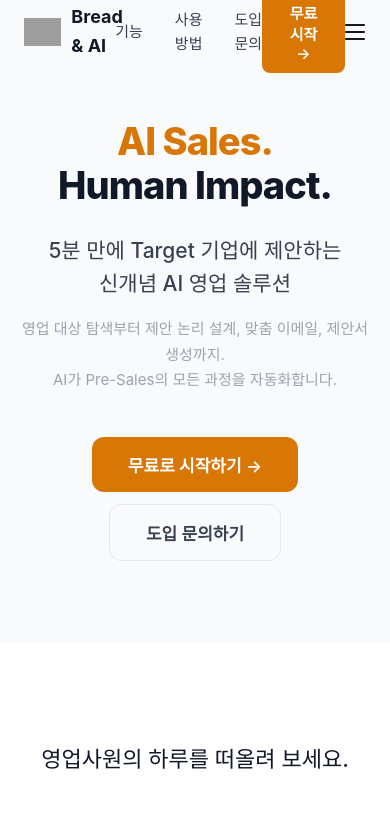
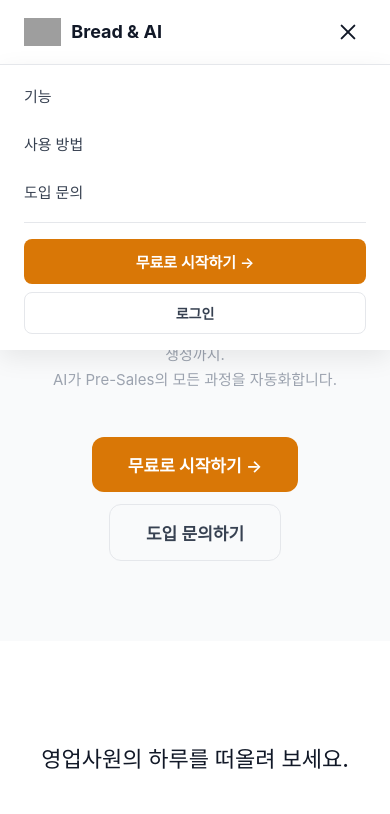
Before and after one commit to breadNai/breadai-landing, a plain HTML site: page index.html in a window 390 px wide. Both pictures are taken after a click on the button "메뉴". Shown: the top 814 px of the page. Drawn offline with Linux system fonts and the light colour scheme; grey boxes are pictures that could not be loaded; a web font is replaced by a local one.

Commit message:
Add files via upload

```diff
--- a/index.html
+++ b/index.html
@@ -59,6 +59,7 @@
     nav {
       position: fixed; top: 0; left: 0; right: 0; z-index: 100;
       padding: 0 24px;
+      background: var(--white);
       transition: all 0.3s ease;
     }
     nav.scrolled {
@@ -103,10 +104,54 @@
     .btn-outline:hover { border-color: var(--charcoal); color: var(--deep-navy); }
     .hamburger {
       display: none; background: none;
-      width: 32px; height: 32px;
+      width: 36px; height: 36px;
       flex-direction: column; justify-content: center; align-items: center; gap: 5px;
+      position: relative; z-index: 101;
     }
-    .hamburger span { display: block; width: 20px; height: 2px; background: var(--deep-navy); border-radius: 2px; }
+    .hamburger span {
+      display: block; width: 20px; height: 2px; background: var(--deep-navy); border-radius: 2px;
+      transition: transform 0.3s ease, opacity 0.3s ease;
+    }
+    .hamburger.open span:nth-child(1) { transform: translateY(7px) rotate(45deg); }
+    .hamburger.open span:nth-child(2) { opacity: 0; }
+    .hamburger.open span:nth-child(3) { transform: translateY(-7px) rotate(-45deg); }
+
+    /* 모바일 드롭다운 메뉴 */
+    .mobile-menu {
+      position: absolute; top: 100%; left: 0; right: 0;
+      background: var(--white);
+      border-top: 1px solid var(--border);
+      box-shadow: 0 8px 24px rgba(0,0,0,0.08);
+      padding: 0; overflow: hidden;
+      max-height: 0; opacity: 0;
+      transition: max-height 0.35s cubic-bezier(0.4, 0, 0.2, 1), opacity 0.25s ease, padding 0.3s ease;
+    }
+    .mobile-menu.open {
+      max-height: 400px; opacity: 1;
+      padding: 8px 0 16px;
+    }
+    .mobile-menu a, .mobile-menu button.mm-btn {
+      display: block; width: 100%;
+      font-size: 15px; font-weight: 500; color: var(--charcoal);
+      background: none; border: none; cursor: pointer;
+      padding: 12px 24px; text-align: left;
+      transition: background 0.15s ease, color 0.15s ease;
+    }
+    .mobile-menu a:hover, .mobile-menu button.mm-btn:hover {
+      background: var(--soft-white); color: var(--deep-navy);
+    }
+    .mobile-menu .mm-divider {
+      height: 1px; background: var(--border); margin: 8px 24px;
+    }
+    .mobile-menu .mm-cta {
+      padding: 8px 24px 0; display: flex; flex-direction: column; gap: 8px;
+    }
+    .mobile-menu .mm-cta .btn-primary {
+      width: 100%; text-align: center; font-size: 15px; padding: 12px; border-radius: 8px;
+    }
+    .mobile-menu .mm-cta .btn-outline {
+      width: 100%; text-align: center; font-size: 14px; padding: 10px; border-radius: 8px;
+    }
 
     /* ===== HERO ===== */
     .hero {
@@ -511,8 +556,8 @@
 
     /* ===== MOBILE ===== */
     @media (max-width: 768px) {
-      .nav-links { display: none; }
-      .nav-cta .btn-login { display: none; }
+      .nav-links { display: none !important; }
+      .nav-cta { display: none !important; }
       .hamburger { display: flex; }
 
       .hero { padding: 120px 20px 80px; min-height: auto; }
@@ -567,6 +612,17 @@
       <button class="hamburger" onclick="toggleMobile()" aria-label="메뉴">
         <span></span><span></span><span></span>
       </button>
+    </div>
+    <!-- Mobile Dropdown -->
+    <div class="mobile-menu" id="mobileMenu">
+      <a href="#features" onclick="toggleMobile()">기능</a>
+      <a href="#how" onclick="toggleMobile()">사용 방법</a>
+      <button class="mm-btn" onclick="toggleMobile();openContactModal()">도입 문의</button>
+      <div class="mm-divider"></div>
+      <div class="mm-cta">
+        <button class="btn-primary" onclick="toggleMobile();window.open('https://app.breadai.co.kr/','_blank')">무료로 시작하기 →</button>
+        <button class="btn-outline" onclick="toggleMobile();window.open('https://app.breadai.co.kr/','_blank')">로그인</button>
+      </div>
     </div>
   </nav>
 
@@ -1181,8 +1237,8 @@
 
     // MOBILE MENU
     function toggleMobile() {
-      const links = document.querySelector('.nav-links');
-      links.style.display = links.style.display === 'flex' ? 'none' : 'flex';
+      document.getElementById('mobileMenu').classList.toggle('open');
+      document.querySelector('.hamburger').classList.toggle('open');
     }
 
     // SCROLL REVEAL
```
